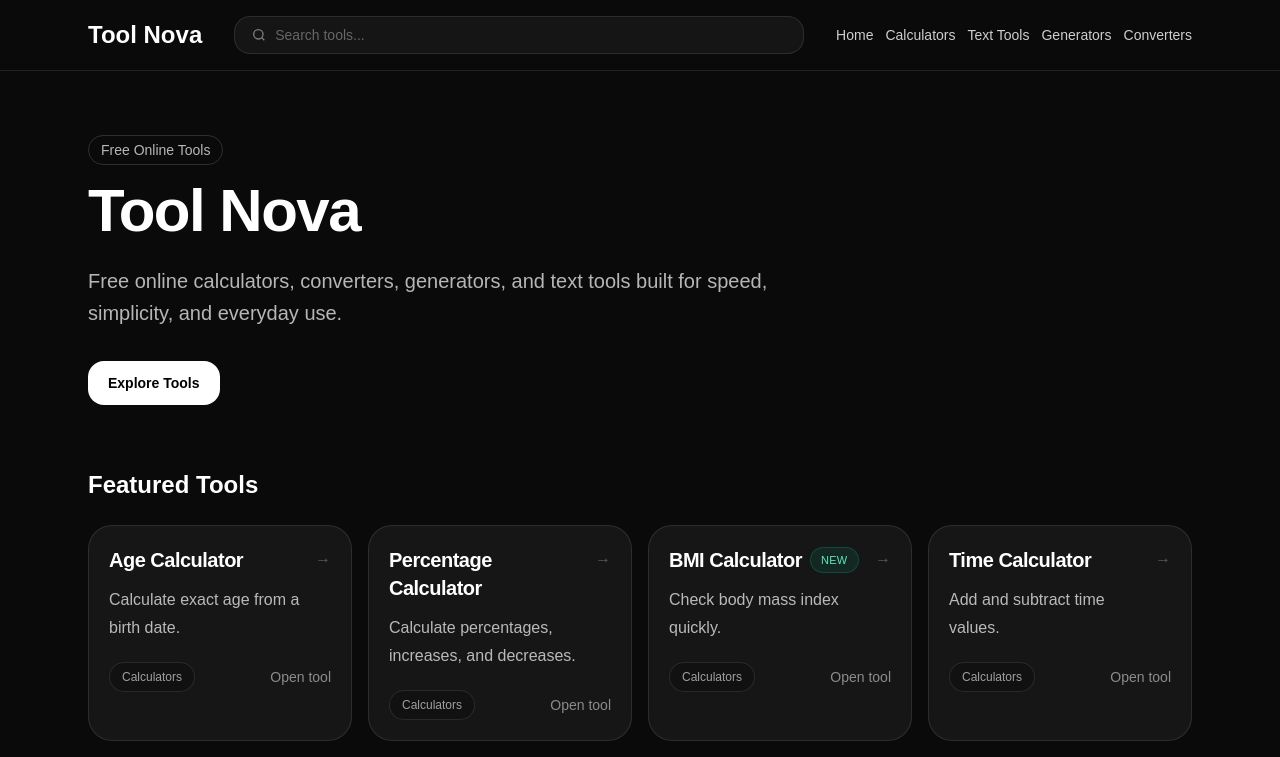
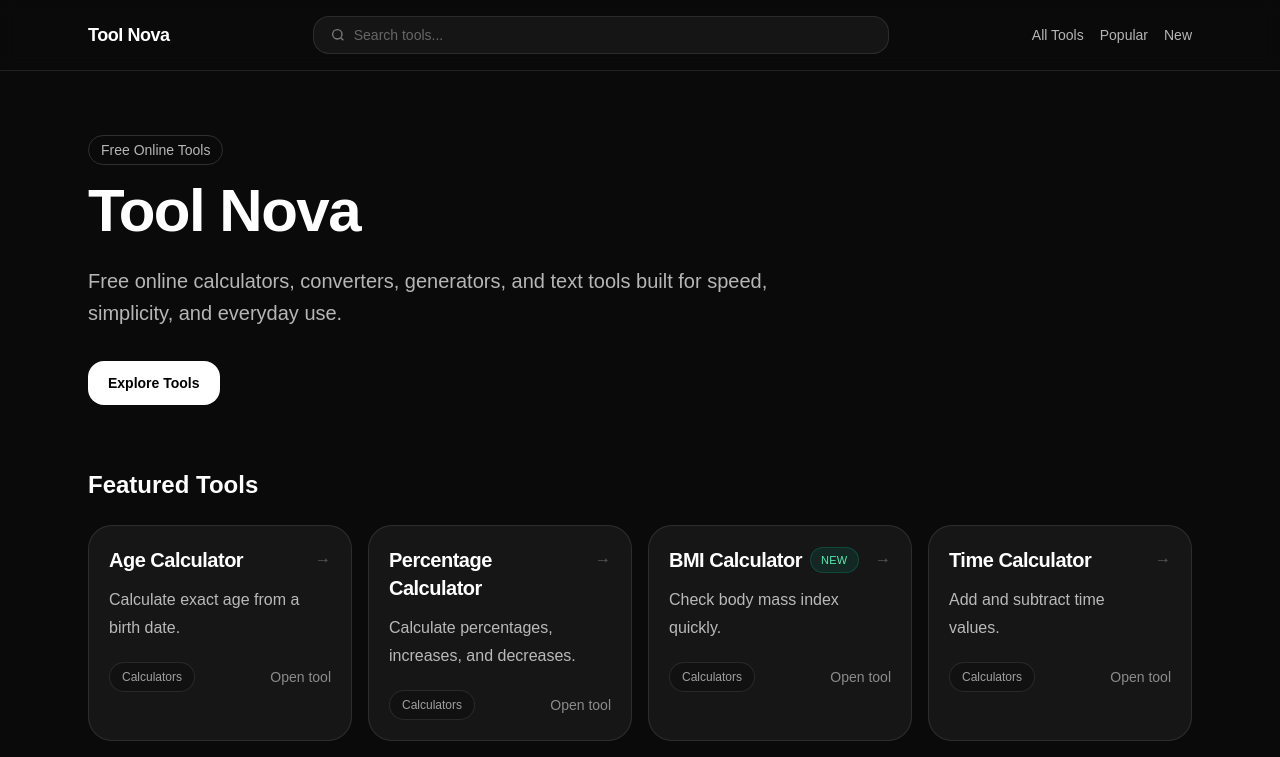
Before and after one commit to spacekjk/tool-nova-site, a Next.js app: page / in a window 1280 px wide. Shown: the top 757 px of the page. Built offline with nearby package versions, Linux system fonts and the light colour scheme.

Commit message:
Enhance layout with updated descriptions and nav items
Updated site description for better clarity and added new navigation items.

```diff
--- a/app/layout.tsx
+++ b/app/layout.tsx
@@ -21,80 +21,127 @@ export const metadata: Metadata = {
     siteName: "Tool Nova",
     title: "Tool Nova",
     description:
-      "Free online tools for text, calculators, generators, and converters.",
+      "Free online tools for text, calculators, generators, and converters. Fast, simple, and privacy-friendly tools for everyday use.",
   },
   twitter: {
     card: "summary_large_image",
     title: "Tool Nova",
     description:
-      "Free online tools for text, calculators, generators, and converters.",
+      "Free online tools for text, calculators, generators, and converters. Fast, simple, and privacy-friendly tools for everyday use.",
   },
 };
 
-const navItems = [
-  { href: "/", label: "Home" },
-  { href: "/calculators", label: "Calculators" },
-  { href: "/text-tools", label: "Text Tools" },
-  { href: "/generators", label: "Generators" },
-  { href: "/converters", label: "Converters" },
-];
-
 export default function RootLayout({
   children,
-}: {
+}: Readonly<{
   children: React.ReactNode;
-}) {
+}>) {
   return (
     <html lang="en">
       <body className="bg-neutral-950 text-white antialiased">
-        <header className="sticky top-0 z-50 border-b border-white/10 bg-neutral-950/90 backdrop-blur">
-          <div className="mx-auto flex max-w-6xl flex-col gap-4 px-6 py-4 md:flex-row md:items-center md:justify-between">
-            <div className="flex items-center gap-4">
-              <Link href="/" className="shrink-0 text-2xl font-bold text-white">
+        <div className="min-h-screen">
+          <header className="border-b border-white/10 bg-neutral-950/90 backdrop-blur">
+            <div className="mx-auto flex max-w-6xl items-center justify-between gap-4 px-6 py-4">
+              <Link href="/" className="text-lg font-semibold tracking-tight text-white">
                 Tool Nova
               </Link>
-            </div>
 
-            <div className="w-full md:min-w-0 md:flex-1 md:px-4">
+              <div className="hidden min-w-[280px] flex-1 justify-center md:flex">
                 <HeaderToolSearch />
               </div>
 
-            <nav className="hidden shrink-0 gap-3 md:flex">
-              {navItems.map((item) => (
-                <Link
-                  key={item.href}
-                  href={item.href}
-                  className="text-sm text-white/80 transition hover:text-white"
-                >
-                  {item.label}
+              <nav className="flex items-center gap-4 text-sm text-white/70">
+                <Link href="/all-tools" className="transition hover:text-white">
+                  All Tools
                 </Link>
-              ))}
+                <Link href="/popular-tools" className="transition hover:text-white">
+                  Popular
+                </Link>
+                <Link href="/new-tools" className="transition hover:text-white">
+                  New
+                </Link>
               </nav>
+            </div>
+
+            <div className="mx-auto px-6 pb-4 md:hidden">
+              <HeaderToolSearch />
             </div>
           </header>
 
           {children}
 
-        <footer className="mt-16 border-t border-white/10">
-          <div className="mx-auto flex max-w-6xl flex-col justify-between gap-6 px-6 py-10 text-sm text-white/60 sm:flex-row">
-            <p>© {new Date().getFullYear()} Tool Nova</p>
+          <footer className="mt-20 border-t border-white/10">
+            <div className="mx-auto grid max-w-6xl gap-10 px-6 py-12 md:grid-cols-4">
+              <div className="md:col-span-2">
+                <Link href="/" className="text-lg font-semibold tracking-tight text-white">
+                  Tool Nova
+                </Link>
+                <p className="mt-4 max-w-md text-sm leading-6 text-white/60">
+                  Free online tools for text, calculators, converters, generators,
+                  and quick everyday tasks. Built for speed, simplicity, and easy use.
+                </p>
+              </div>
 
-            <div className="flex gap-4">
-              <Link href="/about" className="hover:text-white">
-                About
+              <div>
+                <h2 className="text-sm font-semibold uppercase tracking-wide text-white/80">
+                  Explore
+                </h2>
+                <div className="mt-4 space-y-3 text-sm text-white/60">
+                  <div>
+                    <Link href="/all-tools" className="transition hover:text-white">
+                      All Tools
                     </Link>
-              <Link href="/contact" className="hover:text-white">
-                Contact
+                  </div>
+                  <div>
+                    <Link href="/popular-tools" className="transition hover:text-white">
+                      Popular Tools
                     </Link>
-              <Link href="/privacy" className="hover:text-white">
-                Privacy
-              </Link>
-              <Link href="/terms" className="hover:text-white">
-                Terms
+                  </div>
+                  <div>
+                    <Link href="/new-tools" className="transition hover:text-white">
+                      New Tools
                     </Link>
                   </div>
                 </div>
+              </div>
+
+              <div>
+                <h2 className="text-sm font-semibold uppercase tracking-wide text-white/80">
+                  Company
+                </h2>
+                <div className="mt-4 space-y-3 text-sm text-white/60">
+                  <div>
+                    <Link href="/about" className="transition hover:text-white">
+                      About
+                    </Link>
+                  </div>
+                  <div>
+                    <Link href="/privacy-policy" className="transition hover:text-white">
+                      Privacy Policy
+                    </Link>
+                  </div>
+                  <div>
+                    <Link href="/terms-of-service" className="transition hover:text-white">
+                      Terms of Service
+                    </Link>
+                  </div>
+                  <div>
+                    <Link href="/contact" className="transition hover:text-white">
+                      Contact
+                    </Link>
+                  </div>
+                </div>
+              </div>
+            </div>
+
+            <div className="border-t border-white/10">
+              <div className="mx-auto flex max-w-6xl flex-col gap-2 px-6 py-6 text-xs text-white/45 sm:flex-row sm:items-center sm:justify-between">
+                <p>© {new Date().getFullYear()} Tool Nova. All rights reserved.</p>
+                <p>Fast, simple, privacy-friendly online tools.</p>
+              </div>
+            </div>
           </footer>
+        </div>
       </body>
     </html>
   );
```
Lines whose indentation alone changed are shown as unchanged.
